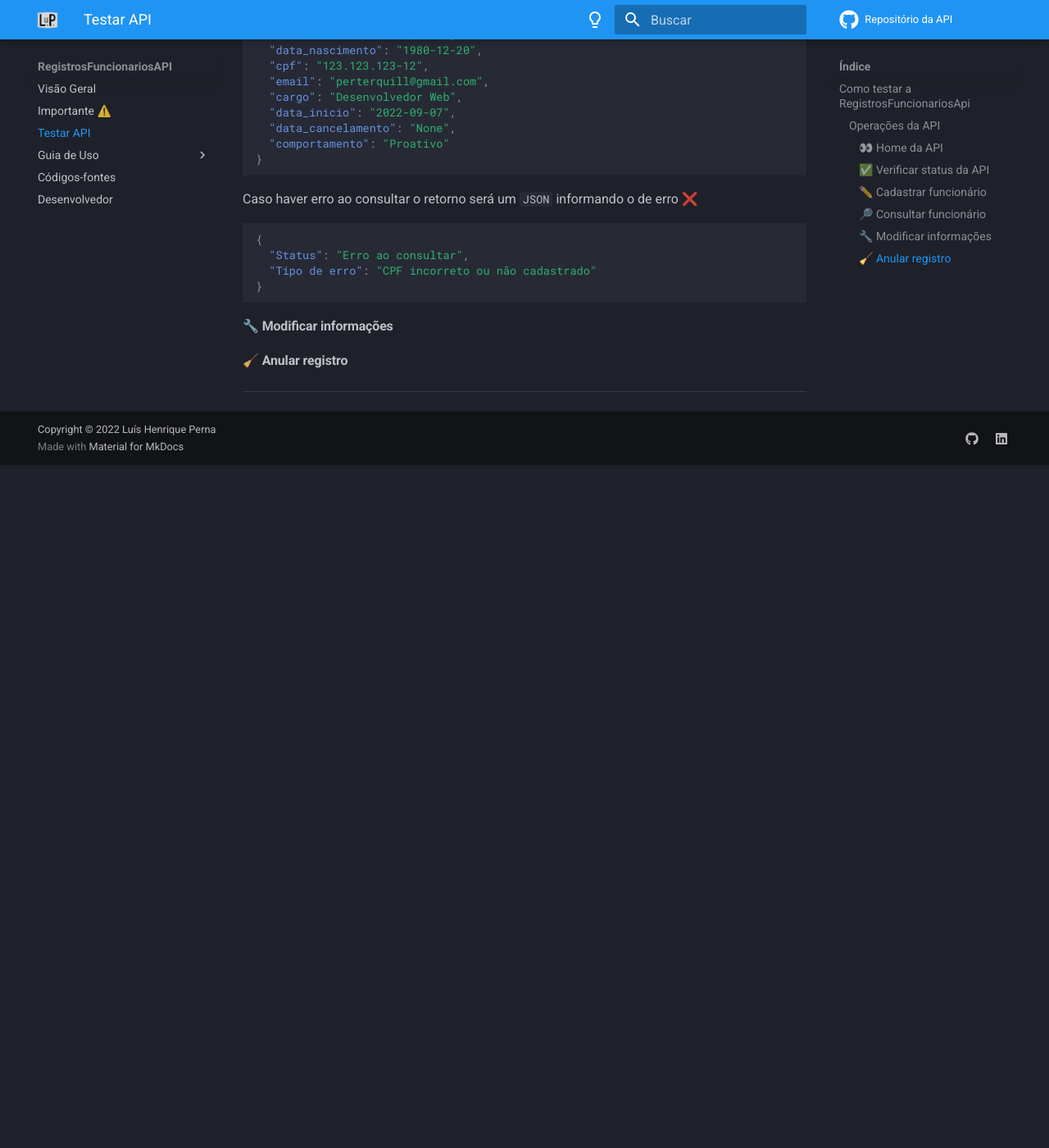
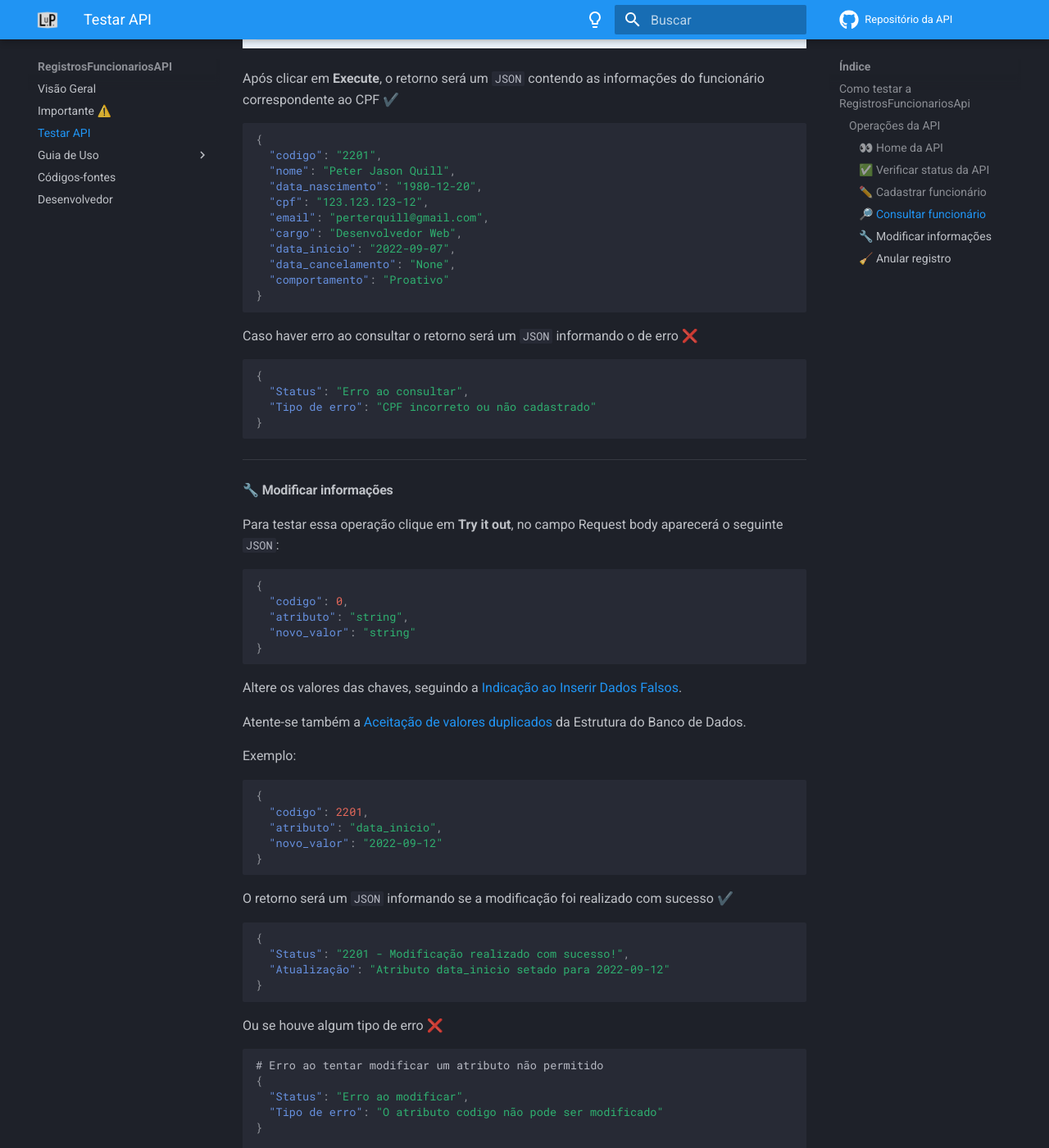
Before and after one commit to luishperna/registros_funcionarios_api_docs, an MkDocs documentation site: the page built from docs/testar_api.md, in a window 1280 px wide and 1400 px high, scrolled down 3217 px. Shown: the whole window at 82% size. Built offline with MkDocs 1.6.1 and Material for MkDocs 9.7.7, drawn with Linux system fonts in a browser that asks for light colours; comment, search, counter and statistics services are not loaded; before the commit the page ends 3784 px from its top, so only the background shows below that; some of the changed text lies outside the part shown.

Commit message:
Acrescentando informações na documentação

````diff
--- a/docs/testar_api.md
+++ b/docs/testar_api.md
@@ -16,6 +16,8 @@
 
 Escolha uma das operações mostradas no qual deseja executar.
 
+---
+
 ### Operações da API
 
 Clique na operação escolhida e siga a orientação abaixo correspondente a sua escolha.
@@ -31,9 +33,11 @@
   "Aplicação": "Web/API",
   "Projeto": "RegistrosFuncionariosApi",
   "Usabilidade": "Operações CRUD de registros de funcionários no banco de dados",
+  "Documentação": "https://registros-funcionarios-api-docs.luishperna.com.br",
   "Rotas": {
-    "/docs": "Documentação gerada pelo FastApi",
     "/": "Método GET - Home da API",
+    "/docs": "Swagger UI da API",
+    "/openapi.json": "OpenAPI da API",
     "/status": "Método GET - Status da API",
     "/funcionarios/cadastros": "Método POST - Cadastrar um registro",
     "/funcionarios/consultas/{cpf}": "Método GET - Consultar um registro",
@@ -44,6 +48,8 @@
   "Desenvolvedor": "Luís Henrique Perna"
 }
 ```
+
+---
 
 #### ✅ Verificar status da API
 
@@ -56,6 +62,8 @@
   "Status": "API rodando"
 }
 ```
+
+---
 
 #### ✏️ Cadastrar funcionário
 
@@ -75,9 +83,9 @@
 }
 ```
 
-Altere os valores das chaves, seguindo a [Indicação ao Inserir Dados Falsos](./guia_de_uso/index.md).
+Altere os valores das chaves, seguindo a [Indicação ao Inserir Dados Falsos](./guia_de_uso/index.md#indicação-ao-inserir-dados-falsos).
 
-Atente-se também a [Aceitação de valores duplicados](./index.md) da Estrutura do Banco de Dados.
+Atente-se também a [Aceitação de valores duplicados](./index.md#estrutura-do-banco-de-dados) da Estrutura do Banco de Dados.
 
 Exemplo:
 
@@ -115,6 +123,8 @@
 }
 ```
 
+---
+
 #### 🔎 Consultar funcionário
 
 Para testar essa operação clique em **Try it out**, no campo Parameters digite um CPF já cadastrado no sistema, exemplo:
@@ -146,8 +156,79 @@
 }
 ```
 
+---
+
 #### 🔧 Modificar informações
+
+Para testar essa operação clique em **Try it out**, no campo Request body aparecerá o seguinte `JSON`:
+
+``` json
+{
+  "codigo": 0,
+  "atributo": "string",
+  "novo_valor": "string"
+}
+```
+
+Altere os valores das chaves, seguindo a [Indicação ao Inserir Dados Falsos](./guia_de_uso/index.md#indicação-ao-inserir-dados-falsos).
+
+Atente-se também a [Aceitação de valores duplicados](./index.md#estrutura-do-banco-de-dados) da Estrutura do Banco de Dados.
+
+Exemplo:
+
+``` json
+{
+  "codigo": 2201,
+  "atributo": "data_inicio",
+  "novo_valor": "2022-09-12"
+}
+```
+
+O retorno será um `JSON` informando se a modificação foi realizado com sucesso ✔️
+
+``` json
+{
+  "Status": "2201 - Modificação realizado com sucesso!",
+  "Atualização": "Atributo data_inicio setado para 2022-09-12"
+}
+```
+
+Ou se houve algum tipo de erro ❌
+
+``` JSON
+# Erro ao tentar modificar um atributo não permitido
+{
+  "Status": "Erro ao modificar",
+  "Tipo de erro": "O atributo codigo não pode ser modificado"
+}
+
+# Erro ao informar um atributo ou valor incorretamente
+{
+  "Status": "Erro ao modificar",
+  "Tipo de erro": "1054 (42S22): Unknown column 'dat_inicio' in 'field list'",
+  "Causas": "Dados faltantes ou incorretos"
+}
+```
+
+---
 
 #### 🧹 Anular registro
 
+Para testar essa operação clique em **Try it out**, no campo Parameters digite um CPF que deseja anular o registro no sistema, exemplo:
+
+![imagem-parametro_cpf](./imagens/delete_parametro_cpf.png)
+
+O retorno será um `JSON` informando se a anulação do registro foi realizado com sucesso ✔️
+
+``` json
+{
+  "Status": "Anulação realizada com sucesso!",
+  "Anulação": "Deletado registro com CPF 123.123.123-12"
+}
+```
+
+!!! note "Observação"
+
+    A resposta será a mesma caso o CPF não esteja registrado.
+
 ---
````
Also changed, not shown: docs/guia_de_uso/como_anular_um_registro.md (+2 -2 lines), docs/guia_de_uso/como_cadastrar_um_registro.md (+3 -0 lines), docs/guia_de_uso/como_modificar_um_registro.md (+3 -3 lines), docs/imagens/delete_parametro_cpf.png (added).
